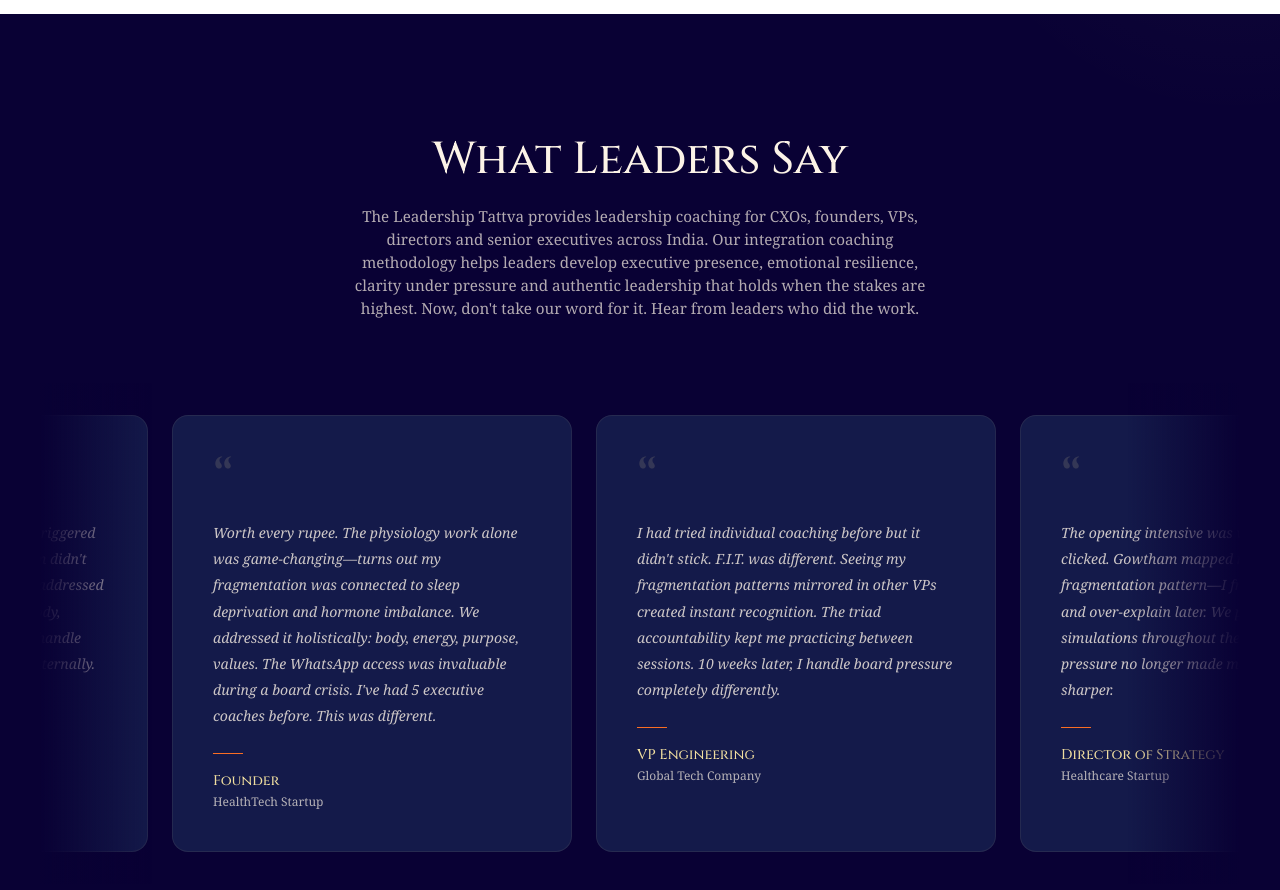
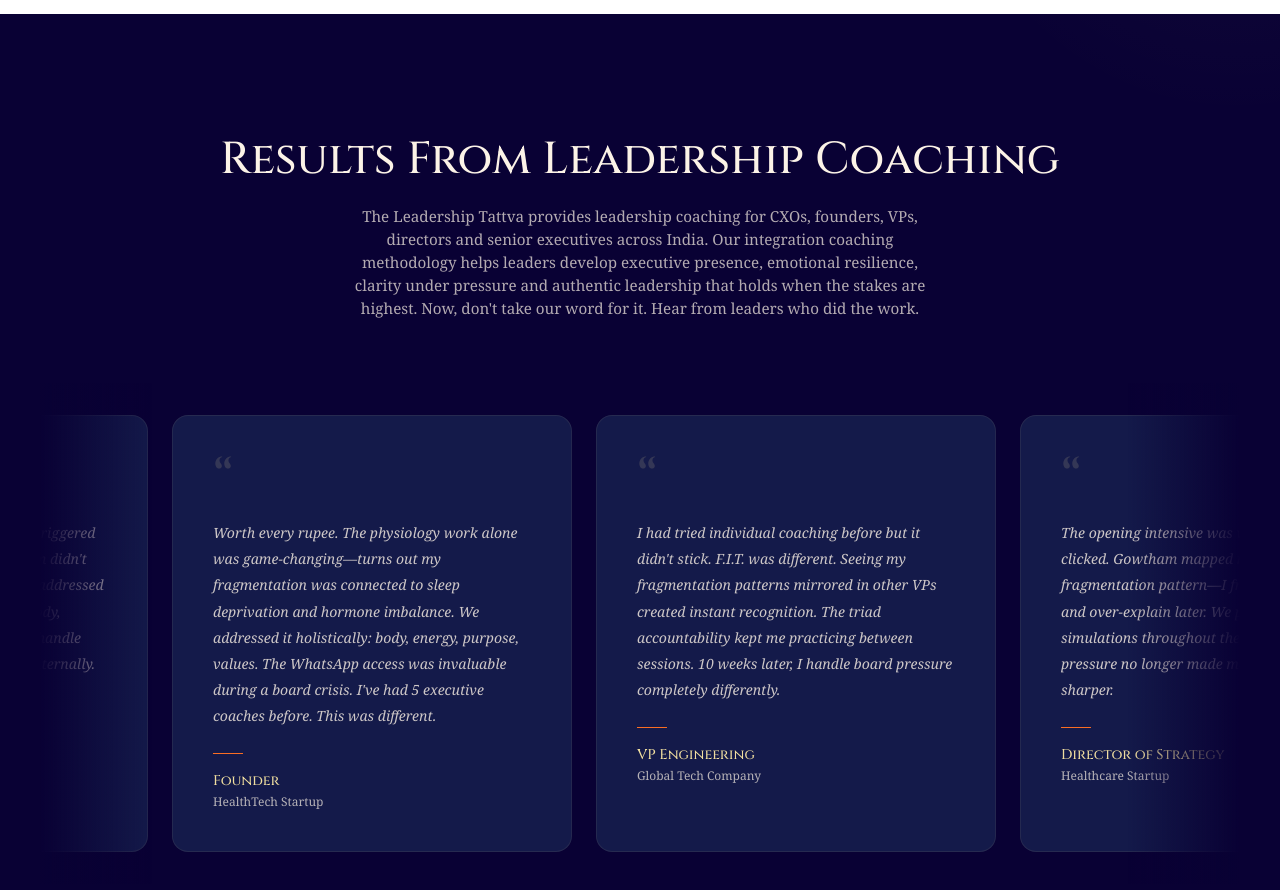
Before and after one commit to gb-tlt/github-importer, a React (Vite) app: page / in a window 1280 px wide. Shown: the part 3080-3970 px from the top of the page. Built offline with nearby package versions, Linux system fonts and the light colour scheme; no server answers; the database is empty; a web font is replaced by a local one.

Commit message:
Changes
Co-authored-by: gb-tlt <283068845+gb-tlt@users.noreply.github.com>

```diff
--- a/src/pages/Home.jsx
+++ b/src/pages/Home.jsx
@@ -88,7 +88,7 @@ const defaults = {
     clarityPrompt: "Not sure where to start? A clarity call will help us figure out the right path together.",
   },
   testimonials: {
-    title: 'What Leaders Say',
+    title: 'Results From Leadership Coaching',
     subtitle: "The Leadership Tattva provides leadership coaching for CXOs, founders, VPs, directors and senior executives across India. Our integration coaching methodology helps leaders develop executive presence, emotional resilience, clarity under pressure and authentic leadership that holds when the stakes are highest. Now, don't take our word for it. Hear from leaders who did the work.",
   },
   stats: {
```
